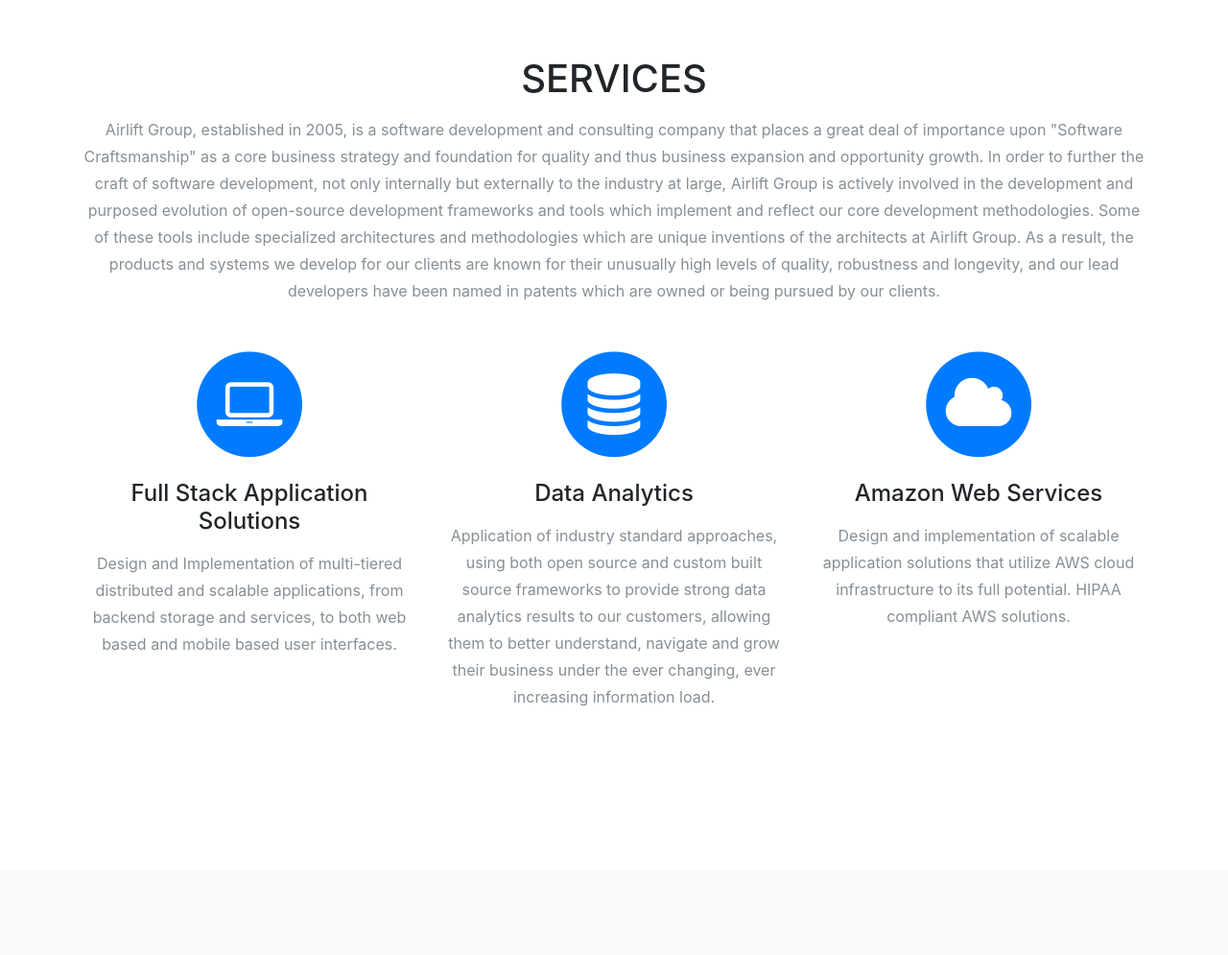
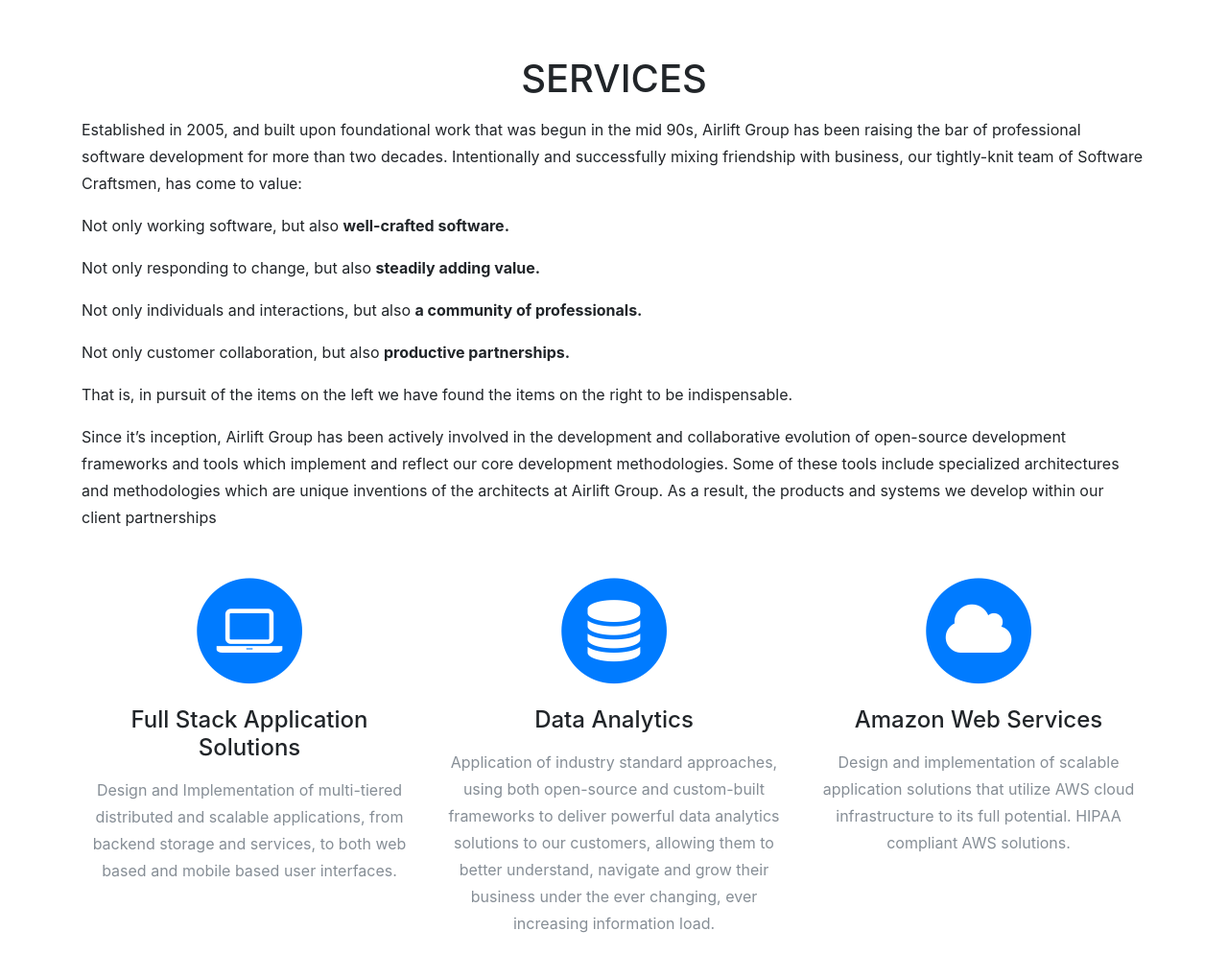
Before and after one commit to airlift-group/airlift-website, a website with bundled scripts: page index.html in a window 1280 px wide. Shown: the part 820-1815 px from the top of the page at 96% size. Built offline with nearby package versions, Linux system fonts and the light colour scheme; a web font is replaced by a local one.

Commit message:
Changes from Mark S.

```diff
--- a/index.html
+++ b/index.html
@@ -72,18 +72,15 @@
     <section id="services">
       <div class="container">
         <div class="row">
-          <div class="col-lg-12 text-center">
-            <h2 class="section-heading text-uppercase">Services</h2>
-            <p class="text-muted" style="margin-bottom: 40px;">Airlift Group, established in 2005, is a software development and
-              consulting company that places a great deal of importance upon "Software Craftsmanship" as a core business
-              strategy and foundation for quality and thus business expansion and opportunity growth. In order to further
-              the craft of software development, not only internally but externally to the industry at large, Airlift Group
-              is actively involved in the development and purposed evolution of open-source development frameworks and
-              tools which implement and reflect our core development methodologies. Some of these tools include specialized
-              architectures and methodologies which are unique inventions of the architects at Airlift Group. As a result,
-              the products and systems we develop for our clients are known for their unusually high levels of quality,
-              robustness and longevity, and our lead developers have been named in patents which are owned or being pursued
-              by our clients.</p>
+          <div class="col-lg-12">
+            <h2 class="section-heading text-uppercase text-center">Services</h2>
+            <p>Established in 2005, and built upon foundational work that was begun in the mid 90s, Airlift Group has been raising the bar of professional software development for more than two decades.   Intentionally and successfully mixing friendship with business, our tightly-knit team of Software Craftsmen, has come to value:</p>
+            <p>Not only working software, but also <b>well-crafted software.</b></p>
+            <p>Not only responding to change, but also <b>steadily adding value.</b></p>
+            <p>Not only individuals and interactions, but also <b>a community of professionals.</b></p>
+            <p>Not only customer collaboration, but also <b>productive partnerships.</b></p>
+            <p>That is, in pursuit of the items on the left we have found the items on the right to be indispensable.</p>
+            <p style="margin-bottom: 40px;">Since it’s inception, Airlift Group has been actively involved in the development and collaborative evolution of open-source development frameworks and tools which implement and reflect our core development methodologies. Some of these tools include specialized architectures and methodologies which are unique inventions of the architects at Airlift Group. As a result, the products and systems we develop within our client partnerships</p>
           </div>
         </div>
         <div class="row text-center">
@@ -102,7 +99,7 @@
               <i class="fa fa-database fa-stack-1x fa-inverse"></i>
             </span>
             <h4 class="service-heading">Data Analytics</h4>
-            <p class="text-muted">Application of industry standard approaches, using both open source and custom built source frameworks to provide strong data analytics results to our customers, allowing them to better understand, navigate and grow their business under the ever changing, ever increasing information load.</p>
+            <p class="text-muted">Application of industry standard approaches, using both open-source and custom-built frameworks to deliver powerful data analytics solutions to our customers, allowing them to better understand, navigate and grow their business under the ever changing, ever increasing information load.</p>
           </div>
 
           <div class="col-md-4">
```
